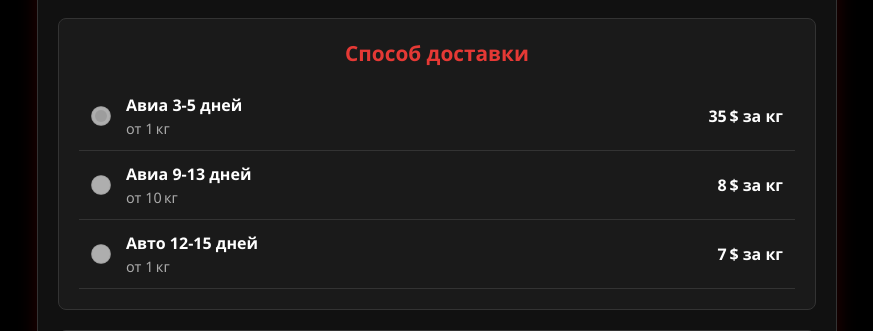
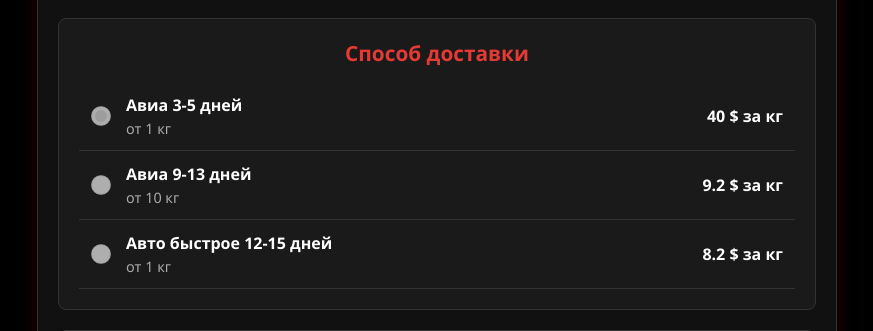
Before and after one commit to Devw3/RuBuy-site, a Flask app: template templates/profile/my_warehouse_order.html in a window 1280 px wide. Shown: the part 206-537 px from the top of the page, without its empty margins (203-1076 px from the left). Run offline with Flask 3, Linux system fonts and the light colour scheme; the template is opened without the code that fills it, so the values that code supplies are empty; data comes from the database, SQL or seed files in the repository; some libraries are stand-ins or nearby versions.

Commit message:
Update my_warehouse_order.html

```diff
--- a/templates/profile/my_warehouse_order.html
+++ b/templates/profile/my_warehouse_order.html
@@ -380,42 +380,40 @@
             {% endfor %}
         </div>
 
-
-        <!-- Блок с выбором способа доставки -->
         <div class="delivery-section">
             <h2 class="section-header">Способ доставки</h2>
 
             <div class="option-item">
                 <input type="radio" id="delivery_air_fast"
                     class="option-radio" name="delivery"
-                    value="air_fast" data-rate="35" data-min="1" checked>
+                    value="air_fast" data-rate="40" data-min="1" checked>
                 <div class="option-info">
                     <div class="option-title">Авиа 3-5 дней</div>
-                    <div class="option-description">от 1 кг</div>
+                    <div class="option-description">от 1 кг</div>
                 </div>
-                <div class="option-price">35 $ за кг</div>
+                <div class="option-price">40 $ за кг</div>
             </div>
 
             <div class="option-item">
                 <input type="radio" id="delivery_air_slow"
                     class="option-radio" name="delivery"
-                    value="air_slow" data-rate="8" data-min="10">
+                    value="air_slow" data-rate="9.2" data-min="10">
                 <div class="option-info">
                     <div class="option-title">Авиа 9-13 дней</div>
-                    <div class="option-description">от 10 кг</div>
+                    <div class="option-description">от 10 кг</div>
                 </div>
-                <div class="option-price">8 $ за кг</div>
+                <div class="option-price">9.2 $ за кг</div>
             </div>
 
             <div class="option-item">
                 <input type="radio" id="delivery_auto_fast"
                     class="option-radio" name="delivery"
-                    value="auto_fast" data-rate="7" data-min="1">
+                    value="auto_fast" data-rate="8.2" data-min="1">
                 <div class="option-info">
-                    <div class="option-title">Авто 12-15 дней</div>
-                    <div class="option-description">от 1 кг</div>
+                    <div class="option-title">Авто быстрое 12-15 дней</div>
+                    <div class="option-description">от 1 кг</div>
                 </div>
-                <div class="option-price">7 $ за кг</div>
+                <div class="option-price">8.2 $ за кг</div>
             </div>
         </div>
 
@@ -685,4 +683,5 @@
     });
 </script>
 </body>
+
 </html>
```
